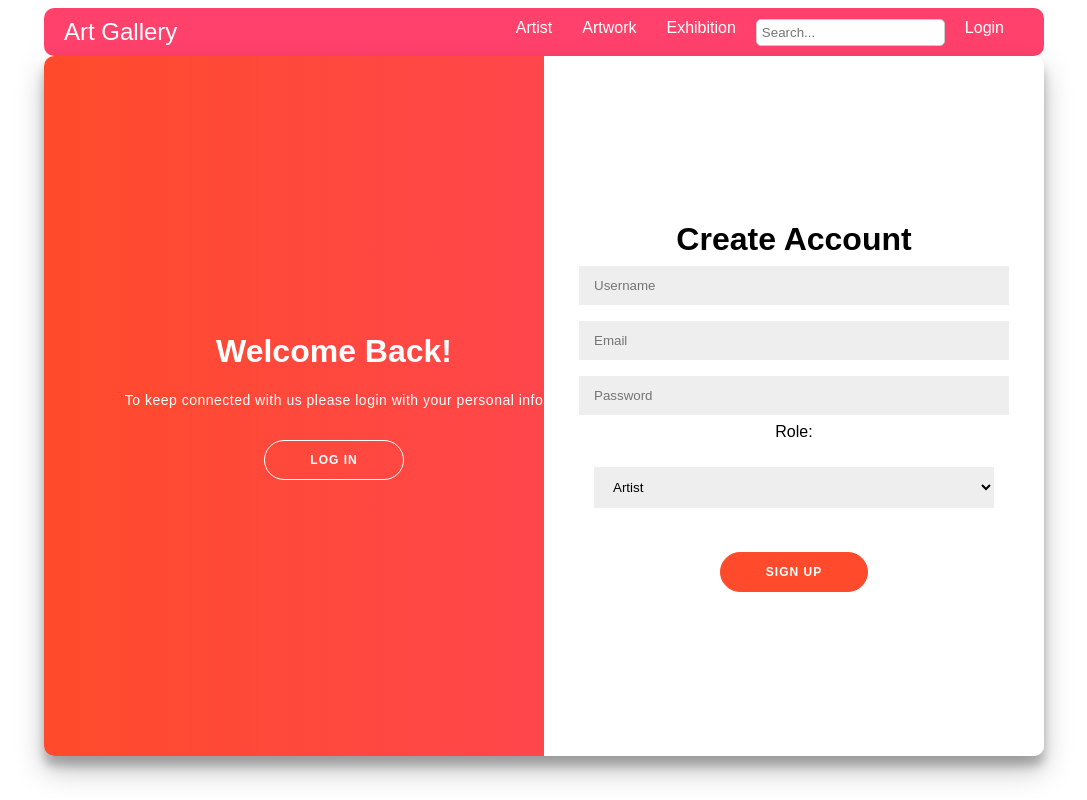
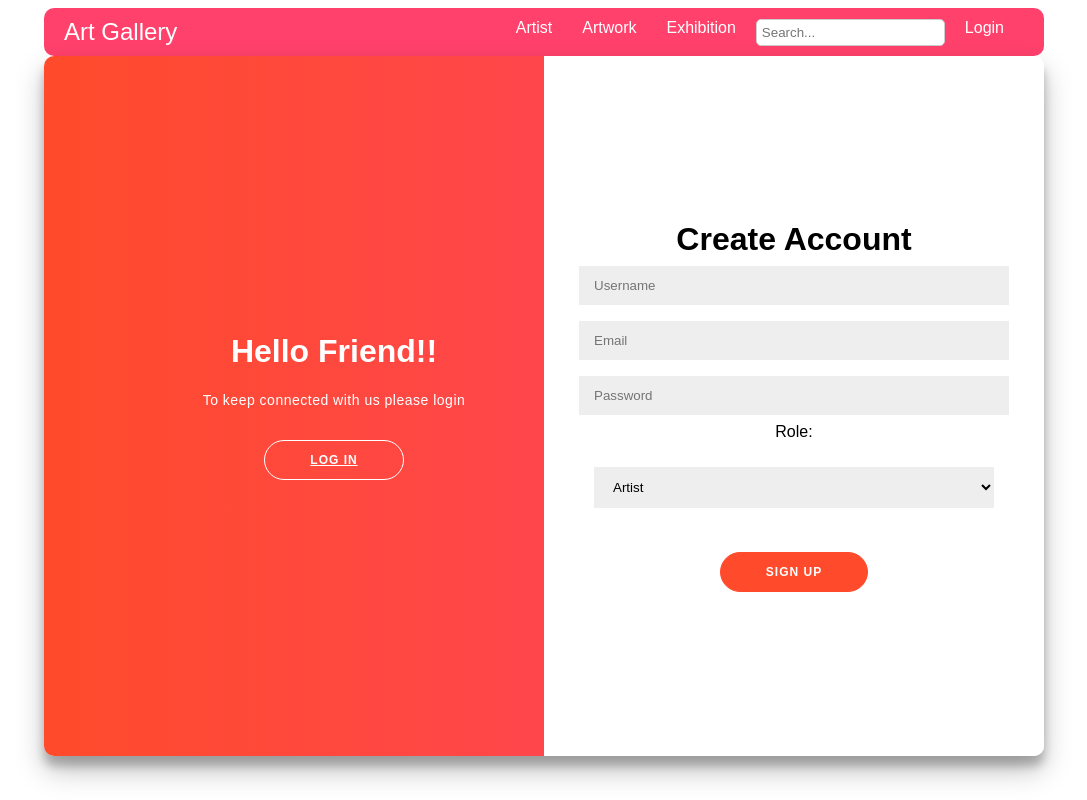
Before and after one commit to migeroreloaded/art-gallery, a React (Create React App) app in the folder client/: page /register in a window 1280 px wide. Shown: the whole page, without its empty margins (96-1183 px from the left). Built offline with nearby package versions, Linux system fonts and the light colour scheme.

Commit message:
minor changes

```diff
--- a/client/src/components/RegisterPage.js
+++ b/client/src/components/RegisterPage.js
@@ -16,6 +16,7 @@ import {
   Select
 } from './styles';
 import { useAuth } from './AuthContext';
+import { Link } from 'react-router-dom';
 
 const RegisterPage = () => {
   const { register } = useAuth(); // Assuming register function is available from AuthContext
@@ -93,11 +94,11 @@ const RegisterPage = () => {
       <OverlayContainer>
         <Overlay>
           <LeftOverlayPanel>
-            <Title>Welcome Back!</Title>
+            <Title>Hello Friend!!</Title>
             <Paragraph>
-              To keep connected with us please login with your personal info
+             To keep connected with us please login
             </Paragraph>
-            <GhostButton to="/login">
+            <GhostButton as={Link} to="/login">
               LOG IN
             </GhostButton>
           </LeftOverlayPanel>
@@ -107,7 +108,7 @@ const RegisterPage = () => {
             <Paragraph>
               Enter your personal details and start your journey with us
             </Paragraph>
-            <GhostButton to="/login">
+            <GhostButton as={Link} to="/login">
               LOG IN
             </GhostButton>
           </RightOverlayPanel>
```
